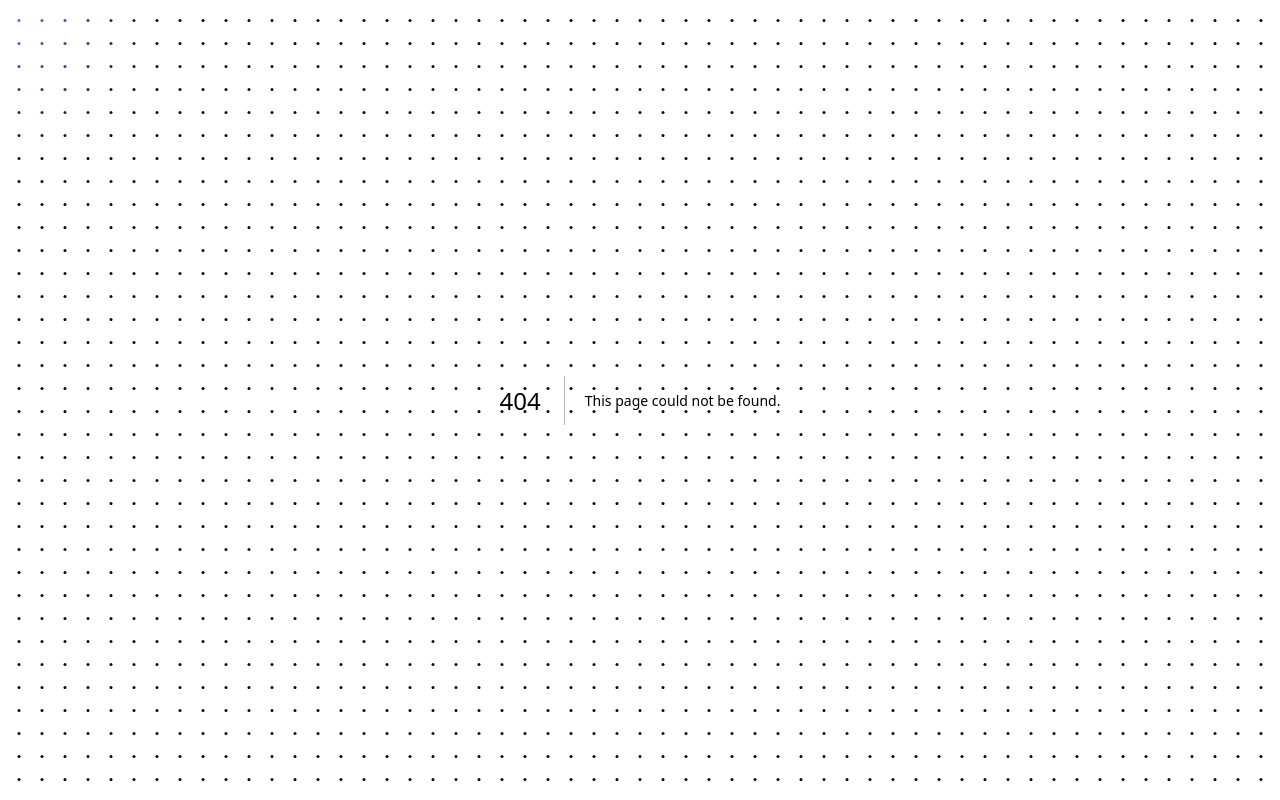
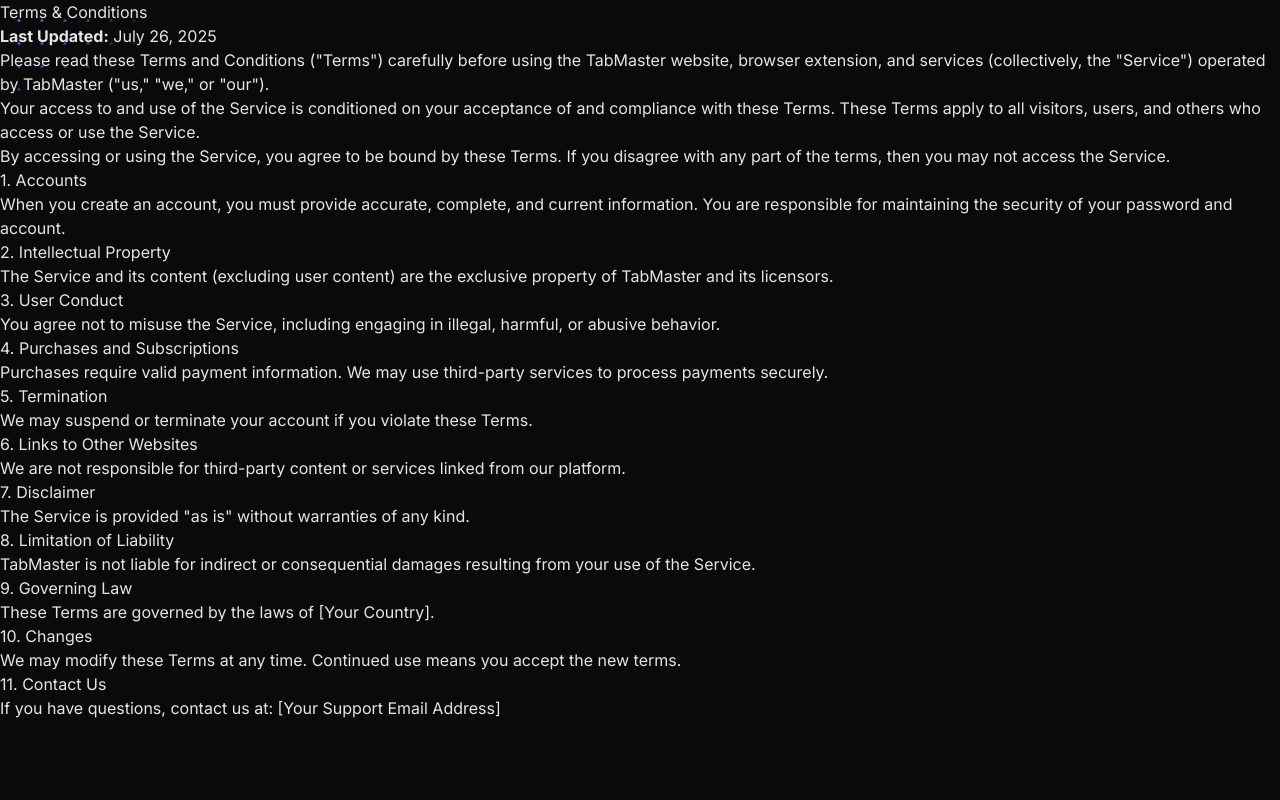
Before and after one commit to Ferdus615/TabMaster, a Next.js app: page /terms in a window 1280 px wide. Before the commit this address had no page. Built offline with nearby package versions, Linux system fonts and the light colour scheme.

Commit message:
terms page routing done

```diff
--- /dev/null
+++ b/app/terms/page.jsx
@@ -0,0 +1,12 @@
+import React from "react";
+import Terms from "@/components/footerPages/TermsPage";
+
+function terms() {
+  return (
+    <div>
+      <Terms />
+    </div>
+  );
+}
+
+export default terms;
--- a/app/TermsPage.jsx
+++ b/components/footerPages/TermsPage.jsx
@@ -1,9 +1,8 @@
 import React from "react";
 
-
-function Terms_Condition() {
+const Terms = () => {
   return (
-    <div>
+    <div className="">
       <h1>Terms & Conditions</h1>
       <p>
         <strong>Last Updated:</strong> July 26, 2025
@@ -87,6 +86,6 @@
       </p>
     </div>
   );
-}
+};
 
-export default Terms_Condition;
+export default Terms;
--- a/components/landing_page/Footer.jsx
+++ b/components/landing_page/Footer.jsx
@@ -44,7 +44,7 @@
               <Link href="#" className="link-text">
                 Privacy Policy
               </Link>
-              <Link href="" className="link-text">
+              <Link href="/terms" className="link-text">
                 Terms & Condition
               </Link>
             </div>
```
